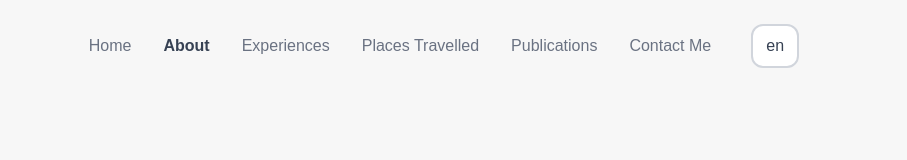
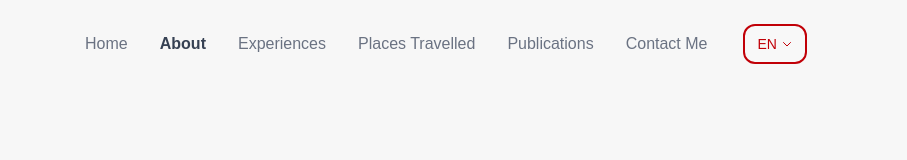
Before and after one commit to shakyasimha/ruku-ya-portfolio, a Next.js app: page / in a window 1280 px wide. Shown: the top 160 px of the page, without its empty margins (192-1099 px from the left). Built offline with nearby package versions, Linux system fonts and the light colour scheme.

Commit message:
fixed the language switcher component

```diff
--- a/src/components/LanguageSwitcher/index.tsx
+++ b/src/components/LanguageSwitcher/index.tsx
@@ -1,30 +1,84 @@
 "use client";
 
+import { useState, useRef, useEffect } from "react";
 import { useLanguage } from "@/lib/languageContext";
 
-const languageLabels = {
-  en: "en",
+type Lang = "en" | "ne" | "new";
+
+const languageLabels: Record<Lang, string> = {
+  en: "EN",
   ne: "ने",
   new: "𑐣𑐾",
 };
 
-const languageOrder: ("en" | "ne" | "new")[] = ["en", "ne", "new"];
+const languageNames: Record<Lang, string> = {
+  en: "English",
+  ne: "नेपाली",
+  new: "𑐣𑐾𑐰𑐵𑑅",
+};
+
+const languageOrder: Lang[] = ["en", "ne", "new"];
 
 export default function LanguageSwitcher() {
   const { lang, setLang } = useLanguage();
+  const [open, setOpen] = useState(false);
+  const ref = useRef<HTMLDivElement>(null);
 
-  const handleClick = () => {
-    const currentIndex = languageOrder.indexOf(lang);
-    const nextIndex = (currentIndex + 1) % languageOrder.length;
-    setLang(languageOrder[nextIndex]);
-  };
+  // Close dropdown when clicking outside
+  useEffect(() => {
+    const handler = (e: MouseEvent) => {
+      if (ref.current && !ref.current.contains(e.target as Node)) {
+        setOpen(false);
+      }
+    };
+    document.addEventListener("mousedown", handler);
+    return () => document.removeEventListener("mousedown", handler);
+  }, []);
 
   return (
-    <button
-      className="mx-2 my-2 px-2 py-2 w-12 flex items-center justify-center rounded-xl bg-white border-2 border-gray-300 text-gray-700 font-medium hover:border-red-700 hover:text-red-700 transition duration-300"
-      onClick={handleClick}
-    >
-      {languageLabels[lang]}
-    </button>
+    <div className="relative" ref={ref}>
+      <button
+        className="mx-1 my-2 px-3 py-2 min-w-12 flex items-center justify-center gap-1 rounded-xl bg-white/10 border-2 border-red/30 text-red-700 font-medium hover:border-b-red-900 hover:bg-white/20 transition duration-300 text-sm"
+        onClick={() => setOpen((o) => !o)}
+        aria-haspopup="listbox"
+        aria-expanded={open}
+      >
+        {languageLabels[lang]}
+        <svg
+          className={`w-3 h-3 transition-transform duration-200 ${open ? "rotate-180" : ""}`}
+          fill="none"
+          stroke="currentColor"
+          viewBox="0 0 24 24"
+        >
+          <path strokeLinecap="round" strokeLinejoin="round" strokeWidth={2} d="M19 9l-7 7-7-7" />
+        </svg>
+      </button>
+
+      {open && (
+        <ul
+          className="absolute right-0 mt-1 w-32 bg-white border border-gray-200 rounded-xl shadow-lg overflow-hidden z-50"
+          role="listbox"
+        >
+          {languageOrder.map((l) => (
+            <li key={l}>
+              <button
+                className={`w-full text-left px-4 py-2 text-sm flex items-center justify-between transition-colors duration-150 ${
+                  lang === l
+                    ? "bg-gray-100 text-gray-900 font-semibold"
+                    : "text-red-700 hover:bg-gray-50 hover:text-gray-900"
+                }`}
+                onClick={() => {
+                  setLang(l);
+                  setOpen(false);
+                }}
+              >
+                <span>{languageNames[l]}</span>
+                <span className="text-xs text-gray-400">{languageLabels[l]}</span>
+              </button>
+            </li>
+          ))}
+        </ul>
+      )}
+    </div>
   );
 }
```
